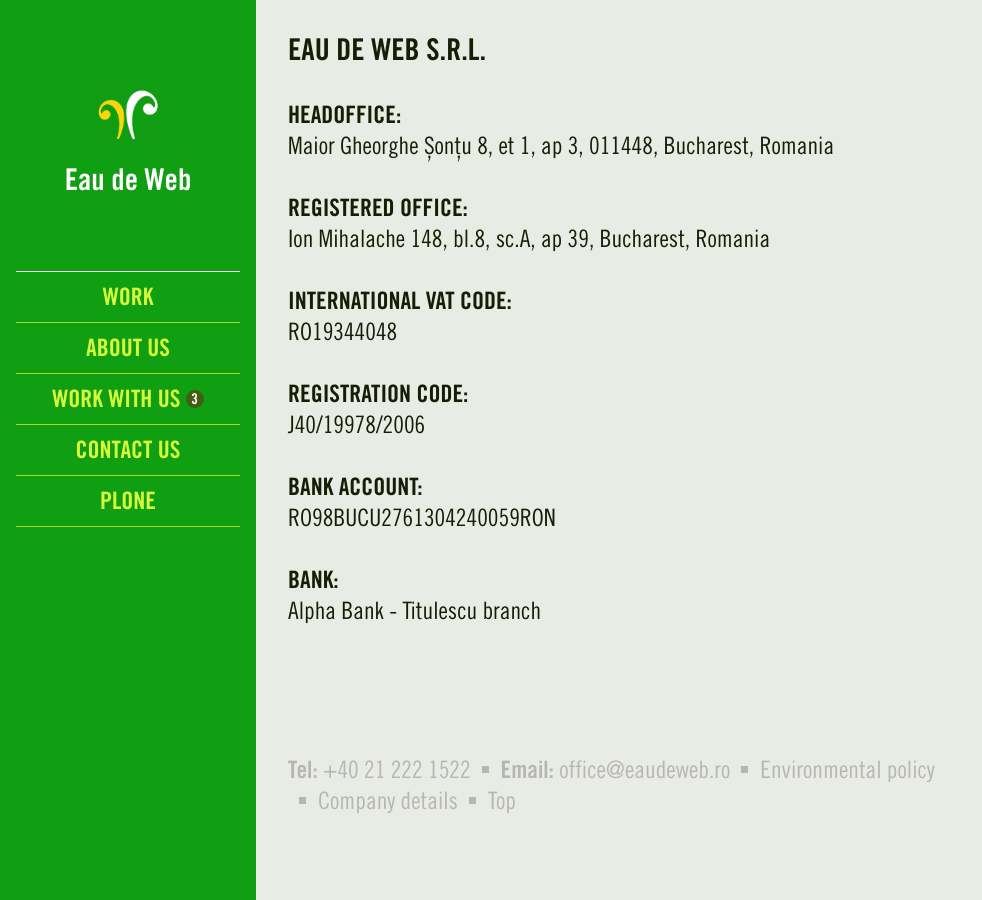
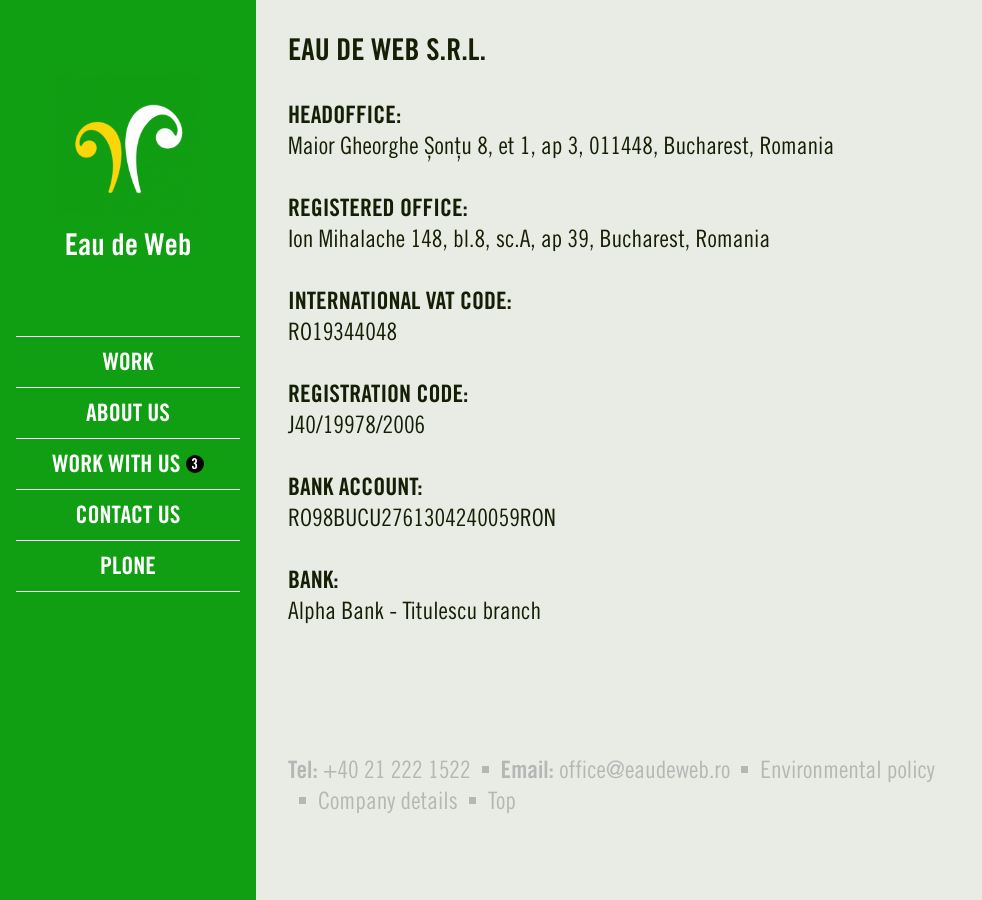
Before and after one commit to eaudeweb/eaudeweb.github.com, a Jekyll site: the page built from company.markdown, in a window 1280 px wide. Shown: the whole page, without its empty margins (0-982 px from the left). Built offline with Jekyll 4.4.1, drawn with Linux system fonts in a browser that asks for light colours; nearby versions of some CDN libraries.

```diff
--- a/_layouts/base.html
+++ b/_layouts/base.html
@@ -50,7 +50,7 @@
 
         <li class="home{% if current-section == "index" %} selected{% endif %}"
           ><a href="/#index" title="Eau de Web"><img src="/images/edw-logo.png"
-          width="80" height="80" alt="Eau de Web" />Eau de Web</a></li>
+          width="145" height="145" alt="Eau de Web" />Eau de Web</a></li>
 
         {% for section in site.categories.homepage reversed %}
           {% capture section_id %}{{ section.title | downcase | replace: ' ', '-' }}{% endcapture %}
--- a/style.css
+++ b/style.css
@@ -274,19 +274,19 @@
 
 		header li
 		{
-			color: #d5fa3b;
+			color: #ffffff;
 		}
 
 			header a,
 			header a:visited
 			{
-				color: #d5fa3b;
+				color: #ffffff;
 				text-decoration: none;
 				text-transform: uppercase;
 				display: block;
 				margin: 0 16px;
 				padding: 13px 0;
-				border-bottom: 1px solid #aad82f;
+				border-bottom: 1px solid #fff;
 
 				-webkit-transition: all 0.25s cubic-bezier(0, 0, 0.25, 1);
 			       -moz-transition: all 0.25s cubic-bezier(0, 0, 0.25, 1);
@@ -298,13 +298,13 @@
 				html.no-touch header a:hover,
 				html.no-touch header a:visited:hover
 				{
-					color: #fff;
+					color: #151f06;
 				}
 
                 header a span,
                 h3 span
                 {
-                    background:#425e13;
+                    background:#000;
                     width:18px;
                     height:18px;
                     border-radius:9px;
```
Also changed, not shown: images/edw-logo.png, images/green-bullet.png.
